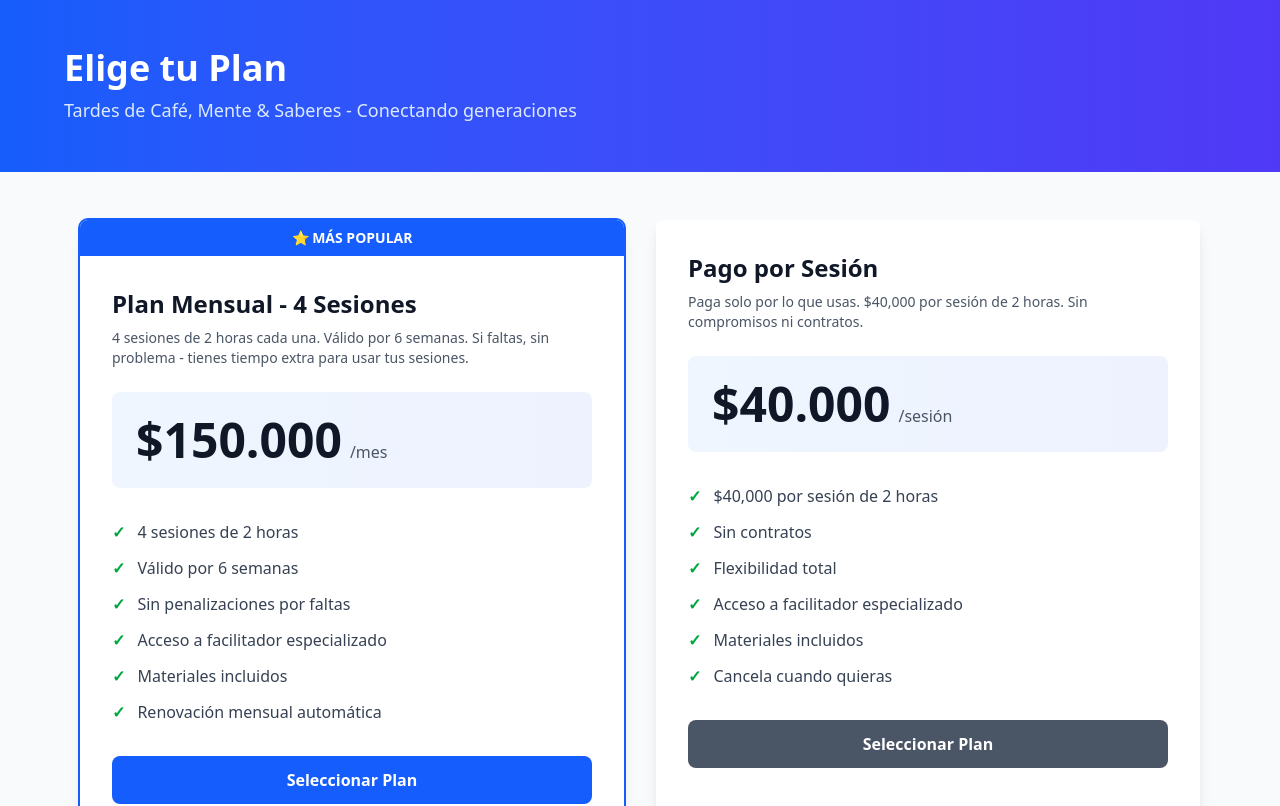
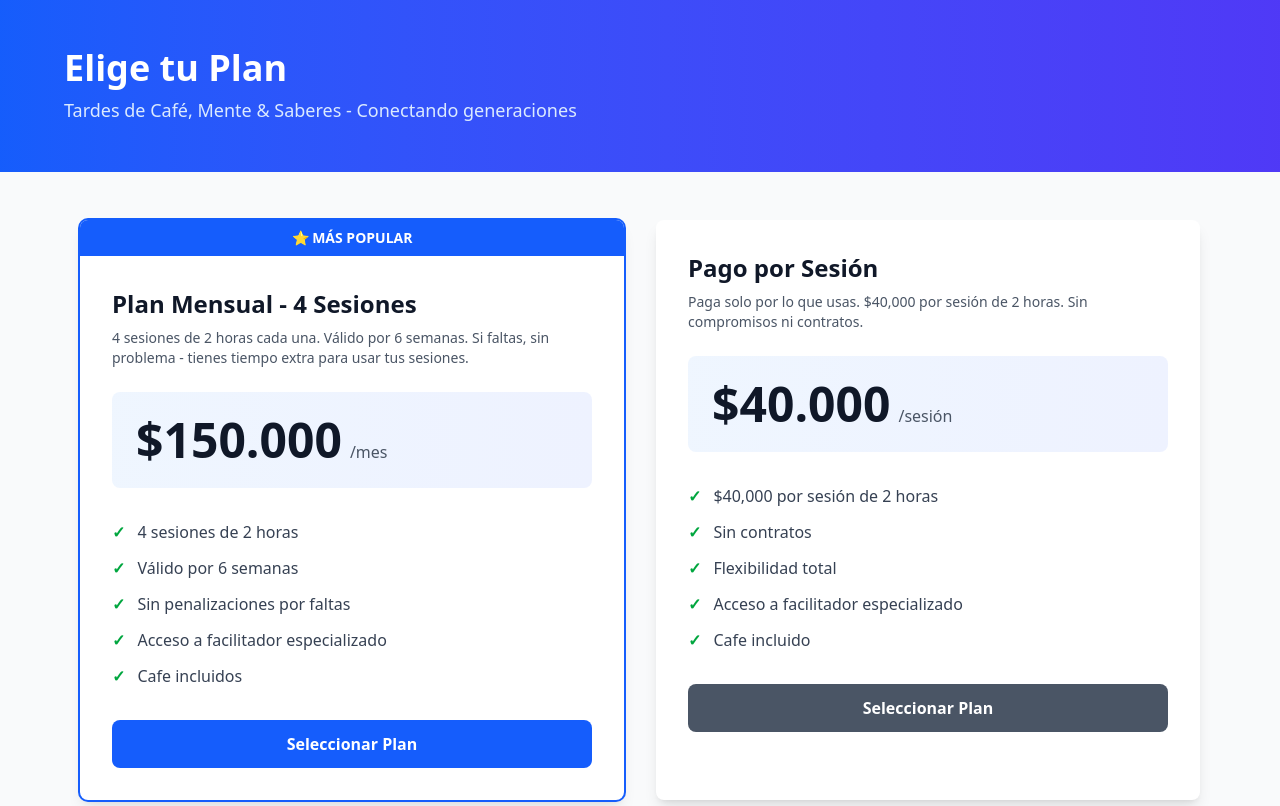
Before and after one commit to viveroonlinecomco-code/ClubSenior, a Next.js app: page /planes in a window 1280 px wide. Shown: the top 806 px of the page. Built offline with nearby package versions, Linux system fonts and the light colour scheme; no server answers.

Commit message:
Replace 'Materiales incluidos' with 'Cafe incluidos'

```diff
--- a/src/app/planes/page.tsx
+++ b/src/app/planes/page.tsx
@@ -14,8 +14,7 @@ const planes = [
       '✓ Válido por 6 semanas',
       '✓ Sin penalizaciones por faltas',
       '✓ Acceso a facilitador especializado',
-      '✓ Materiales incluidos',
-      '✓ Renovación mensual automática',
+      '✓ Cafe incluidos',
     ],
     recomendado: true,
   },
@@ -29,8 +28,7 @@ const planes = [
       '✓ Sin contratos',
       '✓ Flexibilidad total',
       '✓ Acceso a facilitador especializado',
-      '✓ Materiales incluidos',
-      '✓ Cancela cuando quieras',
+      '✓ Cafe incluido',
     ],
     recomendado: false,
   },
```
